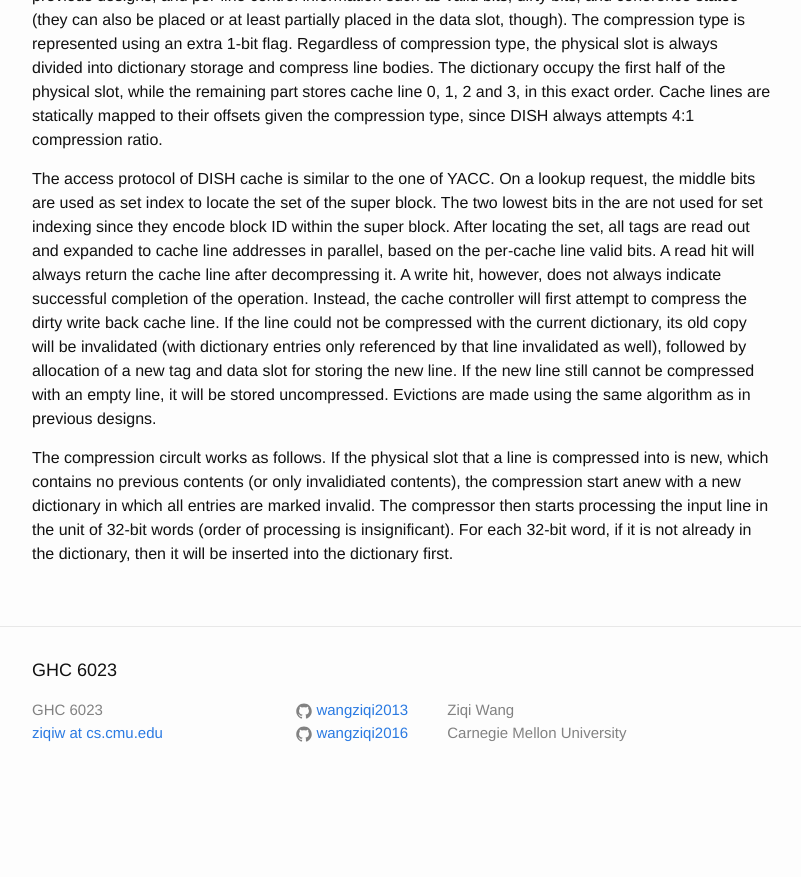
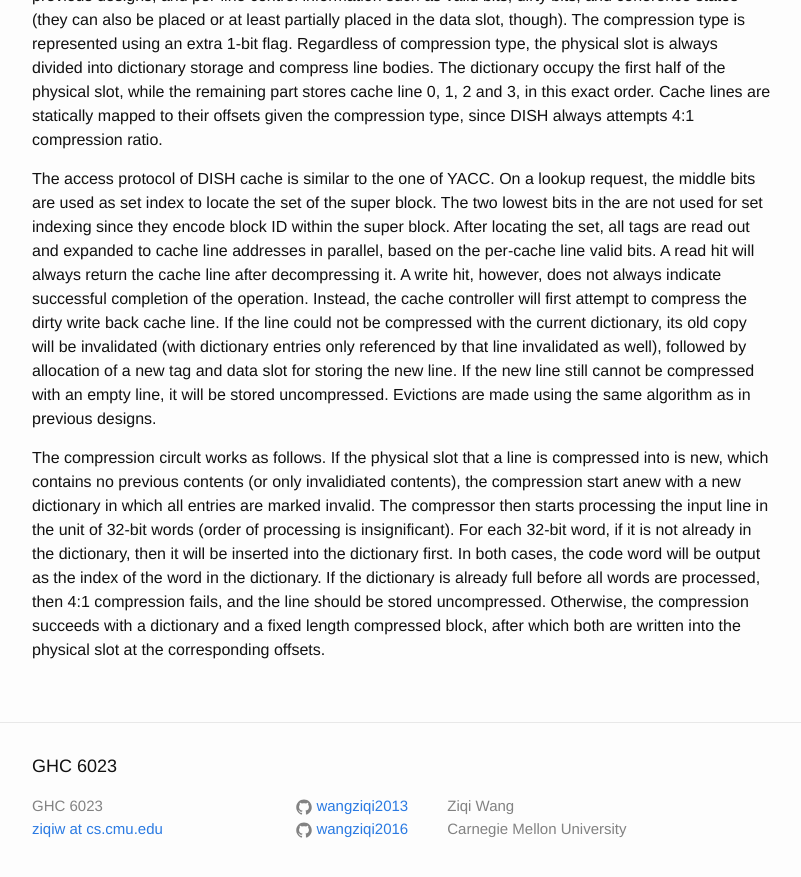
Before and after one commit to wangziqi2013/wangziqi2013.github.io, a Jekyll site: the page built from _posts/2020-07-18-dish.markdown, in a window 1280 px wide and 900 px high, scrolled down 2620 px. Shown: the top 877 px of the window, without its empty margins (238-1039 px from the left). Built offline with Jekyll 4.4.1, drawn with Linux system fonts in a browser that asks for light colours; before the commit the page ends 3424 px from its top, so only the background shows below that.

Commit message:
Adding dict

```diff
--- a/_posts/2020-07-18-dish.markdown
+++ b/_posts/2020-07-18-dish.markdown
@@ -119,4 +119,7 @@ The compression circult works as follows. If the physical slot that a line is co
 previous contents (or only invalidiated contents), the compression start anew with a new dictionary in which all
 entries are marked invalid. The compressor then starts processing the input line in the unit of 32-bit words (order
 of processing is insignificant). For each 32-bit word, if it is not already in the dictionary, then it will be inserted
-into the dictionary first.
+into the dictionary first. In both cases, the code word will be output as the index of the word in the dictionary.
+If the dictionary is already full before all words are processed, then 4:1 compression fails, and the line should be
+stored uncompressed. Otherwise, the compression succeeds with a dictionary and a fixed length compressed block, after
+which both are written into the physical slot at the corresponding offsets.
```
